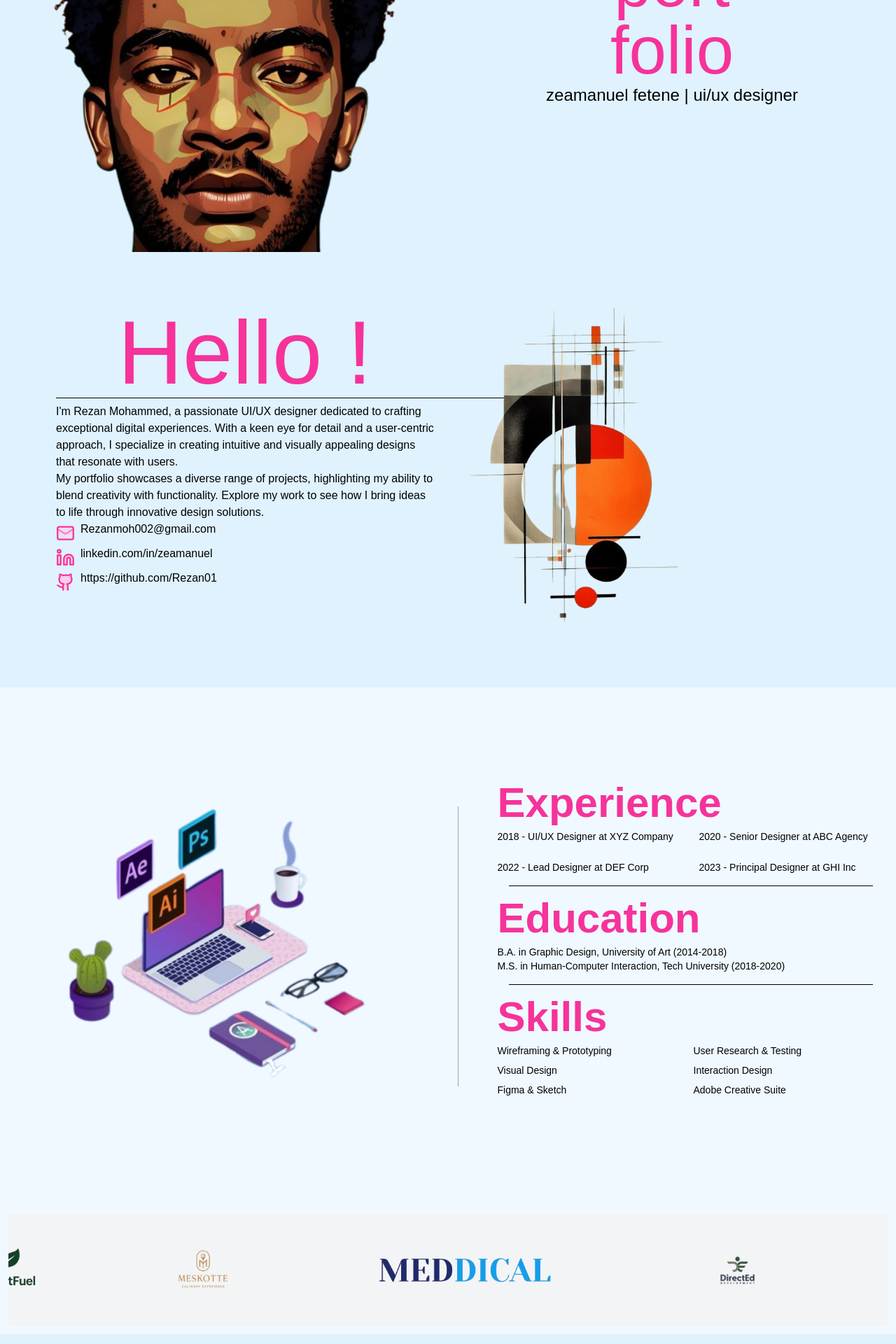
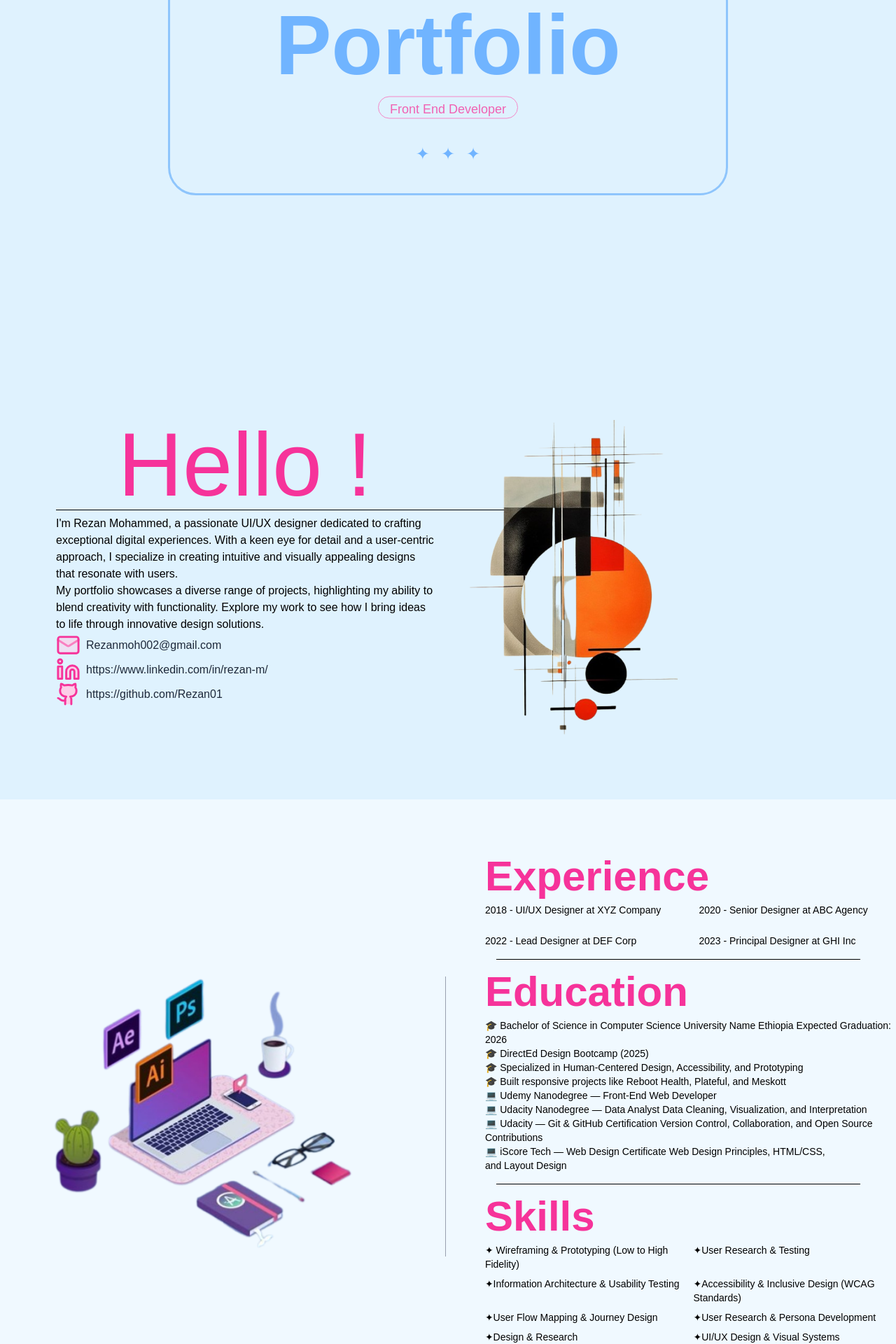
Before and after one commit to zeamanuel145/rezan, a Next.js app: page / in a window 1280 px wide. Shown: the part 280-2200 px from the top of the page at 70% size. Built offline with nearby package versions, Linux system fonts and the light colour scheme.

Commit message:
Update project links, add footer component, and enhance homepage layout with animations and new content

```diff
--- a/app/components/MovingImages.tsx
+++ b/app/components/MovingImages.tsx
@@ -6,23 +6,23 @@ import { useEffect } from "react";
 const items = [
   {
     logo: "/frame-1.png",
-    link: "https://www.figma.com/file/xxxx/Wegiene", // replace with your real link
+    link: "https://www.figma.com/design/uFpDUXX7QA80NNaa5xRBNI/Plantfuel-Landing-page?node-id=0-1&p=f", // replace with your real link
   },
   {
     logo: "/frame-2.png",
-    link: "https://www.figma.com/file/yyyy/Fetan",
+    link: "https://www.figma.com/design/viaa1o9gS70dtztinEUoGV/plateful?node-id=0-1&p=f",
   },
   {
     logo: "/frame-3.png",
-    link: "https://www.figma.com/file/zzzz/PlantFule",
+    link: "https://www.figma.com/design/lu0zCikZ6CfBjc3CUaMOw3/meskot?node-id=0-1&p=f",
   },
   {
     logo: "/frame-4.png",
-    link: "https://www.figma.com/file/aaaa/BaleHotel",
+    link: "https://www.figma.com/design/RGvOdHFPFY26qIfshKsuIl/Final-Project?t=Lc0UTQ3cbBKwiMTf-1",
   },
   {
     logo: "/frame-5.png",
-    link: "https://www.figma.com/file/bbbb/EthioTech",
+    link: "https://www.figma.com/design/xIaV8pTU5Mkh4dDRZ1KR6i/DirectEd-E-learning-Website?node-id=0-1&p=f",
   },
 ];
 
--- a/app/components/ProjectShowcase.tsx
+++ b/app/components/ProjectShowcase.tsx
@@ -17,28 +17,28 @@ const projects = [
     title: "Plateful",
     desc: "Plateful is a purpose driven landing page that connects event organizers and hospitality businesses with local shelters to redistribute untouched leftover food. Designed with warm brown and cream tones, the interface communicates empathy, hope, and community. The project highlights how thoughtful UX can turn waste into impact, transforming generosity into a seamless, tech-enabled system for social good",
     color: "text-red-600",
-    link: "https://www.figma.com/file/yyyy/Fetan",
+    link: "https://www.figma.com/design/viaa1o9gS70dtztinEUoGV/plateful?node-id=0-1&p=f",
   },
   {
     logo: "/frame-3.png",
     title: "Meskott",
     desc: "Meskott is a high-end restaurant redesign project that blends luxury dining with cultural authenticity. The design reimagines the restaurant’s online presence with refined visuals, elegant typography, and a seamless reservation experience. By focusing on user flow and visual hierarchy, the new interface captures the essence of Meskott where fine dining meets artistry and tradition.",
     color: "text-orange-300/50",
-    link: "https://www.figma.com/file/zzzz/PlantFule",
+    link: "https://www.figma.com/design/lu0zCikZ6CfBjc3CUaMOw3/meskot?node-id=0-1&p=f",
   },
   {
     logo: "/frame-4.png",
     title: "Meddical",
     desc: "Meddical is a telemedicine platform  Built with accessibility and trust at its core, it allows patients to consult doctors virtually, manage appointments, and access health resources easily. The design system focuses on clarity, comfort, and emotional reassurance bringing a modern, user-first approach to digital healthcare.",
     color: "text-blue-400",
-    link: "https://www.figma.com/file/aaaa/BaleHotel",
+    link: "https://www.figma.com/design/lu0zCikZ6CfBjc3CUaMOw3/meskot?t=Lc0UTQ3cbBKwiMTf-1 ",
   },
   {
     logo: "/frame-5.png",
     title: "DirectEd",
     desc: "DirectEd is an e-learning platform concept aimed at expanding access to quality education across Africa. The design emphasizes inclusivity, simplicity, and engagement, enabling students to learn anytime, anywhere. Through vibrant visuals and intuitive navigation, DirectEd empowers learners and educators to connect, share knowledge, and grow together.",
     color: "text-green-900",
-    link: "https://www.figma.com/file/bbbb/EthioTech",
+    link: "https://www.figma.com/design/xIaV8pTU5Mkh4dDRZ1KR6i/DirectEd-E-learning-Website?node-id=0-1&p=f",
   },
 ];
 
--- /dev/null
+++ b/app/components/fotter.tsx
@@ -0,0 +1,14 @@
+import React from "react";
+import Link from "next/link";
+export default function Fotter() {
+  return (
+    <footer className="w-full bg-sky-800 text-white py-6 ">
+      <div className="max-w-7xl mx-auto px-4 flex flex-col md:flex-row justify-between items-center">
+        <p className="text-sm">&copy; {new Date().getFullYear()} Rezan Ahmed. All rights reserved.</p>
+        <div className="flex space-x-4 mt-4 md:mt-0">
+          <Link href="mailto:rezan.ahmed@example.com" className="hover:underline">Contact me</Link>
+        </div>
+      </div>
+    </footer>
+  );
+}
--- a/app/layout.tsx
+++ b/app/layout.tsx
@@ -1,6 +1,7 @@
 import type { Metadata } from "next";
 import { Geist, Geist_Mono } from "next/font/google";
 import "./globals.css";
+import Fotter from "./components/fotter";
 
 const geistSans = Geist({
   variable: "--font-geist-sans",
@@ -28,6 +29,7 @@ export default function RootLayout({
         className={`${geistSans.variable} ${geistMono.variable} antialiased`}
       >
         {children}
+        <Fotter/>
       </body>
     </html>
   );
--- a/app/page.tsx
+++ b/app/page.tsx
@@ -1,21 +1,73 @@
+"use client";
+
 import { Mail, Linkedin, Github, Dribbble } from 'lucide-react';
+import { useEffect, useState } from "react";
+import { motion, AnimatePresence } from "framer-motion";
 import Image from 'next/image';
+import Link from "next/link";
 import ProjectShowcase from "./components/ProjectShowcase";
 import MovingLogos from './components/MovingImages';
 export default function Home() {
+
+  const roles = [
+    "Graphic Design",
+    "UI/UX",
+    "Front End Developer",
+    "Database Developer",
+    "Data Science",
+  ];
+
+  const [index, setIndex] = useState(0);
+
+  // Automatically change text every 2 seconds
+  useEffect(() => {
+    const interval = setInterval(() => {
+      setIndex((prev) => (prev + 1) % roles.length);
+    }, 2000);
+    return () => clearInterval(interval);
+  }, [roles.length]);
+
   return (
-    <main>
-      <section className="bg-sky-100 ">
-        <div className='grid md:grid-cols-2 sm:grid-cols-1'>
-          <div>
-            <Image src="/AiME.png" alt="" height={1500} width={1700} className="overflow-hidden"/>
-          </div>
-          <div className=' text-center flex flex-col justify-center items-center '>
-            <h1 className='text-pink-500 text-8xl'>port <br /> <span>folio</span></h1>
-            <h3 className='text-2xl text-black'>zeamanuel fetene <span>|</span> ui/ux designer</h3>
-          </div>
+    <main className='bg-sky-50'>
+        <section className="min-h-screen flex items-center justify-center bg-sky-100">
+      <div className="border-[3px] border-[#8ec5fc] rounded-[40px] p-10 w-[90%] md:w-[800px] relative text-center">
+        {/* Top Text */}
+        <div className="absolute -top-5 left-10 bg-sky-200 rounded-3xl px-2">
+          <span className="text-pink-500 font-semibold text-lg">
+            Welcome to my
+          </span>
         </div>
-      </section>
+
+        {/* Main Title */}
+        <h1 className="text-[80px] md:text-[120px] font-bold text-[#70b4ff] leading-none">
+          Portfolio
+        </h1>
+
+        {/* Animated Changing Role */}
+        <div className="flex justify-center mt-4 h-8">
+          <AnimatePresence mode="wait">
+            <motion.span
+              key={roles[index]}
+              initial={{ opacity: 0, y: 10 }}
+              animate={{ opacity: 1, y: 0 }}
+              exit={{ opacity: 0, y: -10 }}
+              transition={{ duration: 0.5 }}
+              className="border border-pink-400 text-pink-500 px-4 py-1 rounded-full text-lg font-medium"
+            >
+              {roles[index]}
+            </motion.span>
+          </AnimatePresence>
+        </div>
+
+        {/* Decorative Stars */}
+        <div className="flex justify-center mt-8 gap-4 text-[#70b4ff] text-2xl">
+          <span>✦</span>
+          <span>✦</span>
+          <span>✦</span>
+        </div>
+      </div>
+    </section>
+
 
       <section className='bg-sky-100 text-black p-20 '>
         <div className='grid md:grid-cols-2 sm:grid-cols-1 gap-10'>
@@ -27,9 +79,35 @@ export default function Home() {
               <br />  My portfolio showcases a diverse range of projects, highlighting my ability to blend creativity with functionality. Explore my work to see how I bring ideas to life through innovative design solutions.
             </p>
             <div >
-             <h3 className='flex flex-cols-2'> <Mail  className='text-pink-500 pr-2 fill-pink-200/50' size={35}/>Rezanmoh002@gmail.com</h3>
-              <h3 className='flex flex-cols-2'> <Linkedin className='text-pink-500 pr-2 fill-pink-200' size={35}/> linkedin.com/in/zeamanuel</h3>
-              <h3 className='flex flex-cols-2'> <Github className='text-pink-500 pr-2 fill-pink-200' size={35}/>https://github.com/Rezan01</h3>
+              <Link
+        href="Rezanmoh002@gmail.com"
+        className="flex items-center gap-2 text-gray-800 hover:text-pink-500 transition-colors"
+      >
+        <Mail className="text-pink-500 fill-pink-200/50" size={35} />
+        Rezanmoh002@gmail.com
+      </Link>
+
+      {/* LinkedIn */}
+      <Link
+        href="https://www.linkedin.com/in/rezan-m/"
+        target="_blank"
+        rel="noopener noreferrer"
+        className="flex items-center gap-2 text-gray-800 hover:text-pink-500 transition-colors"
+      >
+        <Linkedin className="text-pink-500 fill-pink-200" size={35} />
+        https://www.linkedin.com/in/rezan-m/
+      </Link>
+
+      {/* GitHub */}
+      <Link
+        href="https://github.com/Rezan01"
+        target="_blank"
+        rel="noopener noreferrer"
+        className="flex items-center gap-2 text-gray-800 hover:text-pink-500 transition-colors"
+      >
+        <Github className="text-pink-500 fill-pink-200" size={35} />
+        https://github.com/Rezan01
+      </Link>
             </div>
 
           </div>
@@ -100,8 +178,29 @@ export default function Home() {
       <div>
       <h2 className="font-semibold mb-2 mt-4 text-6xl text-pink-500">Education</h2>
       <ul className=" gap-2 text-sm">
-        <li>B.A. in Graphic Design, University of Art (2014-2018)</li>
-        <li>M.S. in Human-Computer Interaction, Tech University (2018-2020)</li>
+        <li>🎓 Bachelor of Science in Computer Science
+          University Name  Ethiopia
+          Expected Graduation: 2026</li>
+                  <li>🎓 DirectEd Design Bootcamp (2025)
+          </li>
+          <li>🎓 Specialized in Human-Centered Design, Accessibility, and Prototyping
+          </li>
+          <li>🎓 Built responsive projects like Reboot Health, Plateful, and Meskott
+          </li>
+          <li>💻 Udemy Nanodegree — Front-End Web Developer
+          </li>
+          <li>💻 Udacity Nanodegree — Data Analyst
+
+          Data Cleaning, Visualization, and Interpretation
+
+          </li>
+          <li>💻 Udacity — Git & GitHub Certification
+
+          Version Control, Collaboration, and Open Source Contributions
+          </li>
+          <li>💻 iScore Tech — Web Design Certificate
+
+          Web Design Principles, HTML/CSS, and Layout Design</li>
       </ul>
 
       </div>
@@ -111,12 +210,16 @@ export default function Home() {
       <div>
       <h2 className="font-semibold mb-2 mt-4 text-6xl text-pink-500">Skills</h2>
       <ul className="grid md:grid-cols-2 gap-2 text-sm">
-        <li>Wireframing & Prototyping</li>
-        <li>User Research & Testing</li>
-        <li>Visual Design</li>
-        <li>Interaction Design</li>
-        <li>Figma & Sketch</li>
-        <li>Adobe Creative Suite</li>
+        <li><span>✦</span> Wireframing & Prototyping (Low to High Fidelity)</li>
+        <li><span>✦</span>User Research & Testing</li>
+        <li><span>✦</span>Information Architecture & Usability Testing</li>
+        <li><span>✦</span>Accessibility & Inclusive Design (WCAG Standards)</li>
+        <li><span>✦</span>User Flow Mapping & Journey Design</li>
+        <li><span>✦</span>User Research & Persona Development</li>
+        <li><span>✦</span>Design & Research</li>
+        <li><span>✦</span>UI/UX Design & Visual Systems</li>
+        <li><span>✦</span>Responsive & Adaptive Design Principles</li>
+        <li><span>✦</span>Design Systems & Component Libraries</li>
       </ul>
       </div>
     </div>
```
